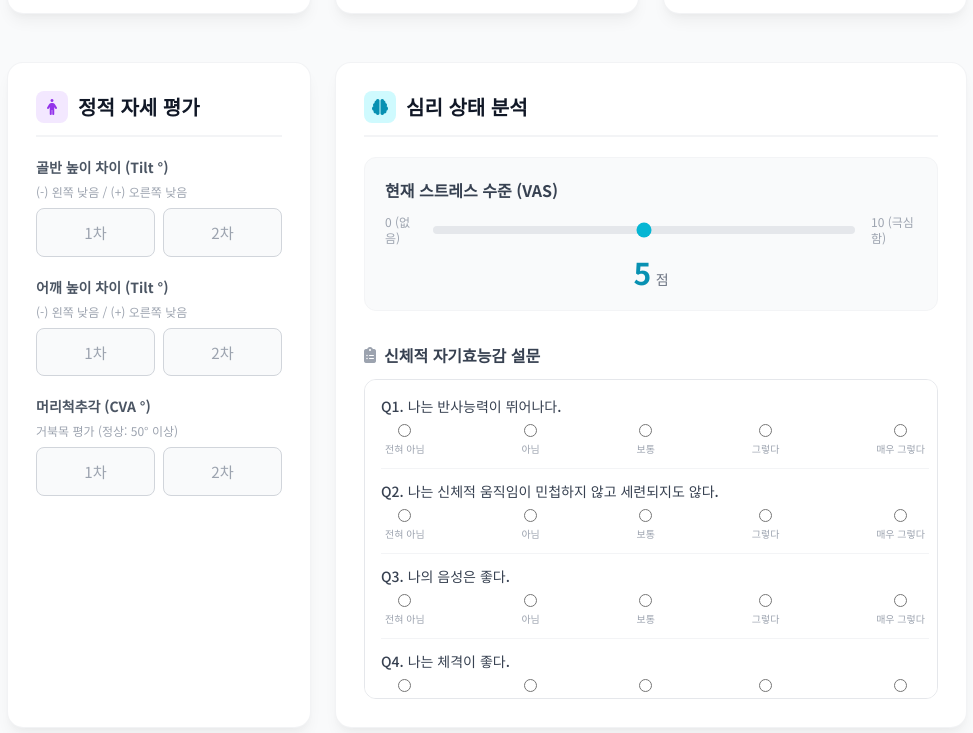
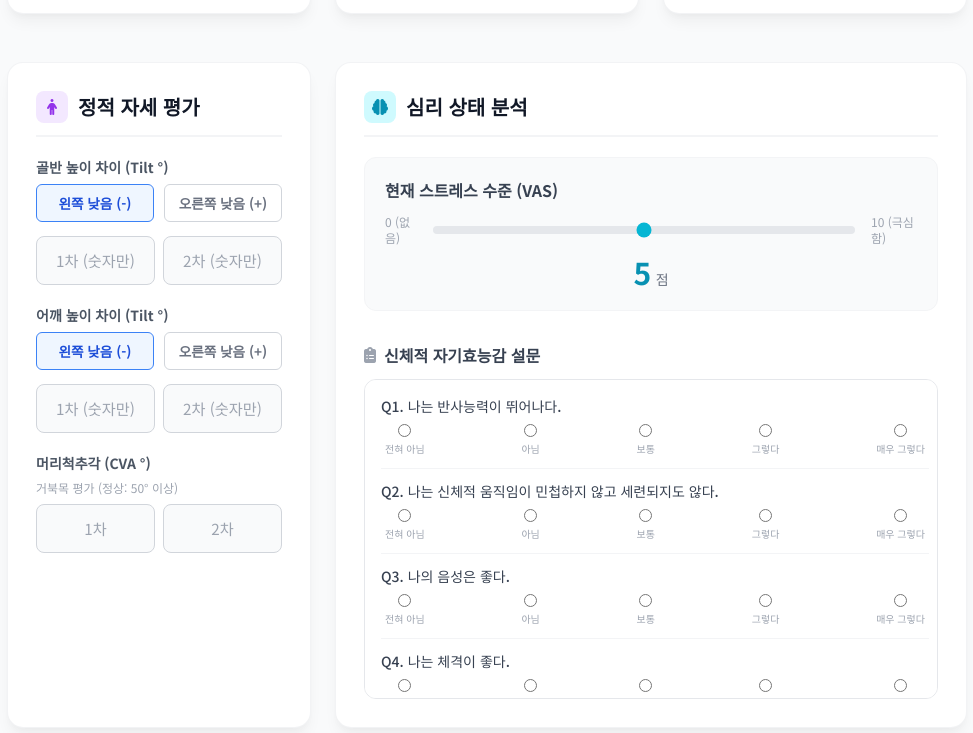
Before and after one commit to gssim11/Mind-body-ver.2, a plain HTML site: page index.html in a window 1280 px wide. Shown: the part 961-1694 px from the top of the page, without its empty margins (153-1126 px from the left). Drawn offline with nearby package versions, Linux system fonts and the light colour scheme.

Commit message:
Update index.html

```diff
--- a/index.html
+++ b/index.html
@@ -102,6 +102,36 @@
             font-size: 0.75rem;
             margin-top: 4px;
             display: none;
+        }
+
+        /* Direction Radio Style */
+        .dir-radio-group {
+            display: flex;
+            gap: 10px;
+            margin-bottom: 8px;
+        }
+        .dir-radio-label {
+            flex: 1;
+            cursor: pointer;
+        }
+        .dir-radio-input {
+            display: none;
+        }
+        .dir-radio-box {
+            display: block;
+            text-align: center;
+            padding: 8px;
+            border: 1px solid #d1d5db;
+            border-radius: 6px;
+            font-size: 0.85rem;
+            color: #6b7280;
+            transition: all 0.2s;
+        }
+        .dir-radio-input:checked + .dir-radio-box {
+            background-color: #eff6ff;
+            border-color: #3b82f6;
+            color: #1d4ed8;
+            font-weight: 700;
         }
 
         /* Rx Box */
@@ -273,7 +303,6 @@
                     <div class="section-icon bg-green-100 text-green-600"><i class="fa-solid fa-shoe-prints"></i></div>
                     <div>
                         <h2 class="section-title">Y-Balance (오른쪽)</h2>
-                        <!-- [수정] 가독성 색상 변경 -->
                         <p class="text-sm text-orange-600 font-extrabold mt-1">* 오른발 지지 / 왼발 뻗기</p>
                     </div>
                 </div>
@@ -308,7 +337,6 @@
                     <div class="section-icon bg-green-100 text-green-600"><i class="fa-solid fa-shoe-prints" style="transform: scaleX(-1);"></i></div>
                     <div>
                         <h2 class="section-title">Y-Balance (왼쪽)</h2>
-                         <!-- [수정] 가독성 색상 변경 -->
                         <p class="text-sm text-orange-600 font-extrabold mt-1">* 왼발 지지 / 오른발 뻗기</p>
                     </div>
                 </div>
@@ -344,22 +372,44 @@
                     <h2 class="section-title">정적 자세 평가</h2>
                 </div>
                 <div class="space-y-5">
+                    <!-- 골반 높이 차이 수정 (방향 선택 추가) -->
                     <div class="input-group">
-                        <label>골반 높이 차이 (Tilt °)</label>
-                        <p class="text-xs text-gray-400 mb-2">(-) 왼쪽 낮음 / (+) 오른쪽 낮음</p>
+                        <label class="mb-2">골반 높이 차이 (Tilt °)</label>
+                        <div class="dir-radio-group">
+                            <label class="dir-radio-label">
+                                <input type="radio" name="pelvis-dir" value="left" class="dir-radio-input" checked>
+                                <span class="dir-radio-box">왼쪽 낮음 (-)</span>
+                            </label>
+                            <label class="dir-radio-label">
+                                <input type="radio" name="pelvis-dir" value="right" class="dir-radio-input">
+                                <span class="dir-radio-box">오른쪽 낮음 (+)</span>
+                            </label>
+                        </div>
                         <div class="grid grid-cols-2 gap-2">
-                            <input type="text" inputmode="decimal" id="pelvis-1" class="input-field text-center" placeholder="1차">
-                            <input type="text" inputmode="decimal" id="pelvis-2" class="input-field text-center" placeholder="2차">
+                            <input type="text" inputmode="decimal" id="pelvis-1" class="input-field text-center" placeholder="1차 (숫자만)">
+                            <input type="text" inputmode="decimal" id="pelvis-2" class="input-field text-center" placeholder="2차 (숫자만)">
                         </div>
                     </div>
+
+                    <!-- 어깨 높이 차이 수정 (방향 선택 추가) -->
                     <div class="input-group">
-                        <label>어깨 높이 차이 (Tilt °)</label>
-                        <p class="text-xs text-gray-400 mb-2">(-) 왼쪽 낮음 / (+) 오른쪽 낮음</p>
+                        <label class="mb-2">어깨 높이 차이 (Tilt °)</label>
+                        <div class="dir-radio-group">
+                            <label class="dir-radio-label">
+                                <input type="radio" name="shoulder-dir" value="left" class="dir-radio-input" checked>
+                                <span class="dir-radio-box">왼쪽 낮음 (-)</span>
+                            </label>
+                            <label class="dir-radio-label">
+                                <input type="radio" name="shoulder-dir" value="right" class="dir-radio-input">
+                                <span class="dir-radio-box">오른쪽 낮음 (+)</span>
+                            </label>
+                        </div>
                         <div class="grid grid-cols-2 gap-2">
-                            <input type="text" inputmode="decimal" id="shoulder-1" class="input-field text-center" placeholder="1차">
-                            <input type="text" inputmode="decimal" id="shoulder-2" class="input-field text-center" placeholder="2차">
+                            <input type="text" inputmode="decimal" id="shoulder-1" class="input-field text-center" placeholder="1차 (숫자만)">
+                            <input type="text" inputmode="decimal" id="shoulder-2" class="input-field text-center" placeholder="2차 (숫자만)">
                         </div>
                     </div>
+
                     <div class="input-group">
                         <label class="text-red-600">머리척추각 (CVA °)</label>
                         <p class="text-xs text-gray-400 mb-2">거북목 평가 (정상: 50° 이상)</p>
@@ -514,7 +564,7 @@
     </div>
 
     <script>
-        // ... (Questions Data & Init Logic - EfficacyQuestions, Date, Slider) ...
+        // ... (Questions Data & Init Logic) ...
         const efficacyQuestions = [
             { text: '나는 반사능력이 뛰어나다.', positive: true },
             { text: '나는 신체적 움직임이 민첩하지 않고 세련되지도 않다.', positive: false },
@@ -631,7 +681,7 @@
         });
 
         function runAnalysis() {
-            // [수정] 1차 값만 있어도 계산되는 로직 적용 (getEffectiveValue)
+            // [핵심 수정] 스마트 평균 계산 로직 (1차값만 있어도 OK)
             const getEffectiveValue = (id1, id2) => {
                 const v1 = document.getElementById(id1).value;
                 const v2 = document.getElementById(id2).value;
@@ -640,15 +690,12 @@
 
                 if(!isNaN(n1) && !isNaN(n2)) return (n1 + n2) / 2;
                 if(!isNaN(n1)) return n1;
-                // [수정] 2차값만 있어도 동작하도록 수정
                 if(!isNaN(n2)) return n2;
                 return 0; // Default
             };
 
-            // [수정] Y-Balance는 Max값 사용 (기존 유지)
             const getVal = (id) => parseFloat(document.getElementById(id).value) || 0;
             const getMax = (id1, id2) => Math.max(getVal(id1), getVal(id2));
-
             const legLen = getVal('leg-length');
 
             const rAnt = getMax('y-right-ant-1', 'y-right-ant-2');
@@ -658,10 +705,17 @@
             const lPm = getMax('y-left-pm-1', 'y-left-pm-2');
             const lPl = getMax('y-left-pl-1', 'y-left-pl-2');
 
-            // [수정] 스마트 평균 적용
-            const pelvis = getEffectiveValue('pelvis-1', 'pelvis-2');
-            const shoulder = getEffectiveValue('shoulder-1', 'shoulder-2');
+            // [수정] 방향 선택 반영 (절댓값 * 방향)
+            const getDirFactor = (name) => document.querySelector(`input[name="${name}"]:checked`).value === 'left' ? -1 : 1;
+
+            // 1. 값의 크기(절댓값)만 가져옴
+            const pelvisRaw = Math.abs(getEffectiveValue('pelvis-1', 'pelvis-2'));
+            const shoulderRaw = Math.abs(getEffectiveValue('shoulder-1', 'shoulder-2'));
+            // 2. 방향 적용
+            const pelvis = pelvisRaw * getDirFactor('pelvis-dir');
+            const shoulder = shoulderRaw * getDirFactor('shoulder-dir');
             const cva = getEffectiveValue('cva-1', 'cva-2');
+
             const stress = parseInt(document.getElementById('stress-level').value);
 
             // Calc
@@ -761,14 +815,13 @@
             document.getElementById('posture-result-list').innerHTML = `<li><strong>골반 기울기:</strong> ${pelvis.toFixed(1)}° (${pelMsg})</li><li><strong>어깨 기울기:</strong> ${shoulder.toFixed(1)}° (${shoulMsg})</li><li><strong>머리척추각(CVA):</strong> ${cva.toFixed(1)}° (${cvaMsg})</li>`;
         }
 
-        // --- Save & Share (Fixing partial render) ---
+        // --- Save & Share ---
         const handleCapture = (callback) => {
             const btn = document.getElementById('save-image-btn');
             const origin = btn.innerHTML;
             btn.innerHTML = '<i class="fa-solid fa-spinner fa-spin"></i> 처리 중...';
 
-            // [수정] 캡처 시 입력값 잘림 방지를 위한 전처리
-            // 모든 input의 현재 값을 속성에 명시 (html2canvas가 value 속성을 더 잘 읽음)
+            // [수정] 모든 Input Value를 속성으로 고정 (html2canvas 렌더링 오류 방지)
             document.querySelectorAll('input').forEach(input => {
                 if(input.type === 'radio' || input.type === 'checkbox') {
                     if(input.checked) input.setAttribute('checked', 'checked');
@@ -777,15 +830,15 @@
                 }
             });
 
-            // [수정] 스크롤 문제 해결을 위해 스크롤을 최상단으로 이동
+            // [수정] 스크롤 초기화 및 전체 높이 캡처 설정
             window.scrollTo(0,0);
 
             html2canvas(document.getElementById('capture-area'), {
                 scale: 2,
                 useCORS: true,
                 backgroundColor: "#f9fafb",
-                scrollY: 0, // 스크롤 위치 초기화하여 캡처
-                windowHeight: document.getElementById('capture-area').scrollHeight + 100, // 전체 높이 지정
+                scrollY: 0,
+                windowHeight: document.getElementById('capture-area').scrollHeight + 100, // 전체 높이 확보
                 ignoreElements: (el) => el.id === 'save-image-btn' || el.id === 'share-btn'
             }).then(canvas => {
                 btn.innerHTML = origin;
@@ -806,7 +859,7 @@
             });
         });
 
-        // [수정] 공유하기 오류 시 자동 다운로드로 전환 (Fallback)
+        // [수정] 공유하기 Fallback 처리
         document.getElementById('share-btn').addEventListener('click', () => {
             handleCapture((canvas) => {
                 canvas.toBlob(async (blob) => {
@@ -820,10 +873,10 @@
                                 text: '나의 신체 및 심리 통합 분석 결과입니다.'
                             });
                         } catch (err) {
-                            console.log("Share failed or cancelled:", err);
+                            console.log("Share failed/cancelled:", err);
                         }
                     } else {
-                        // 공유 미지원 시 안내 후 저장
+                        // 지원하지 않는 경우 (카카오톡 인앱 등) 자동 저장 유도
                         alert("공유 기능을 지원하지 않는 브라우저입니다. 이미지로 저장됩니다.");
                         const link = document.createElement("a");
                         link.download = `Result_${document.getElementById('name').value || 'Report'}.png`;
```
